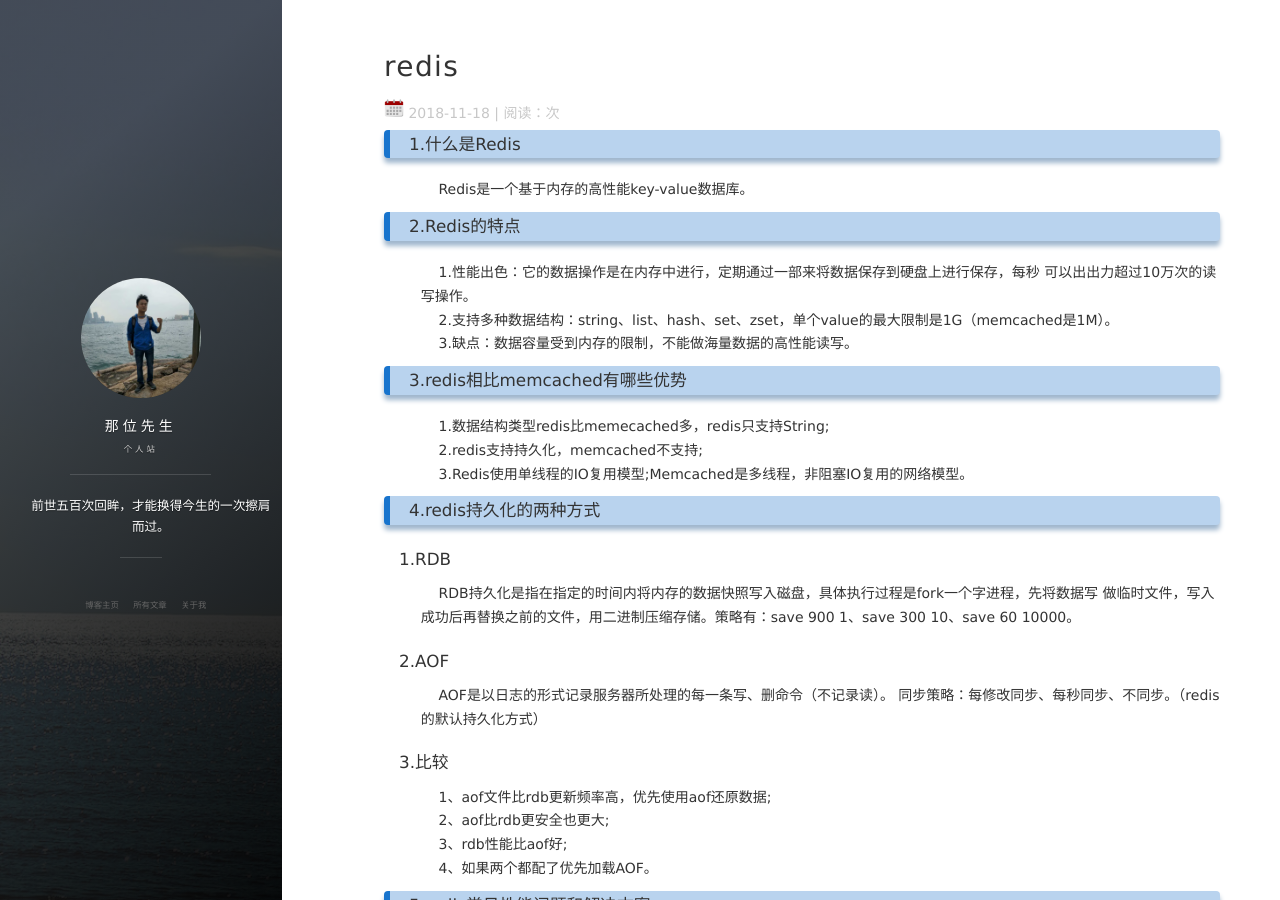
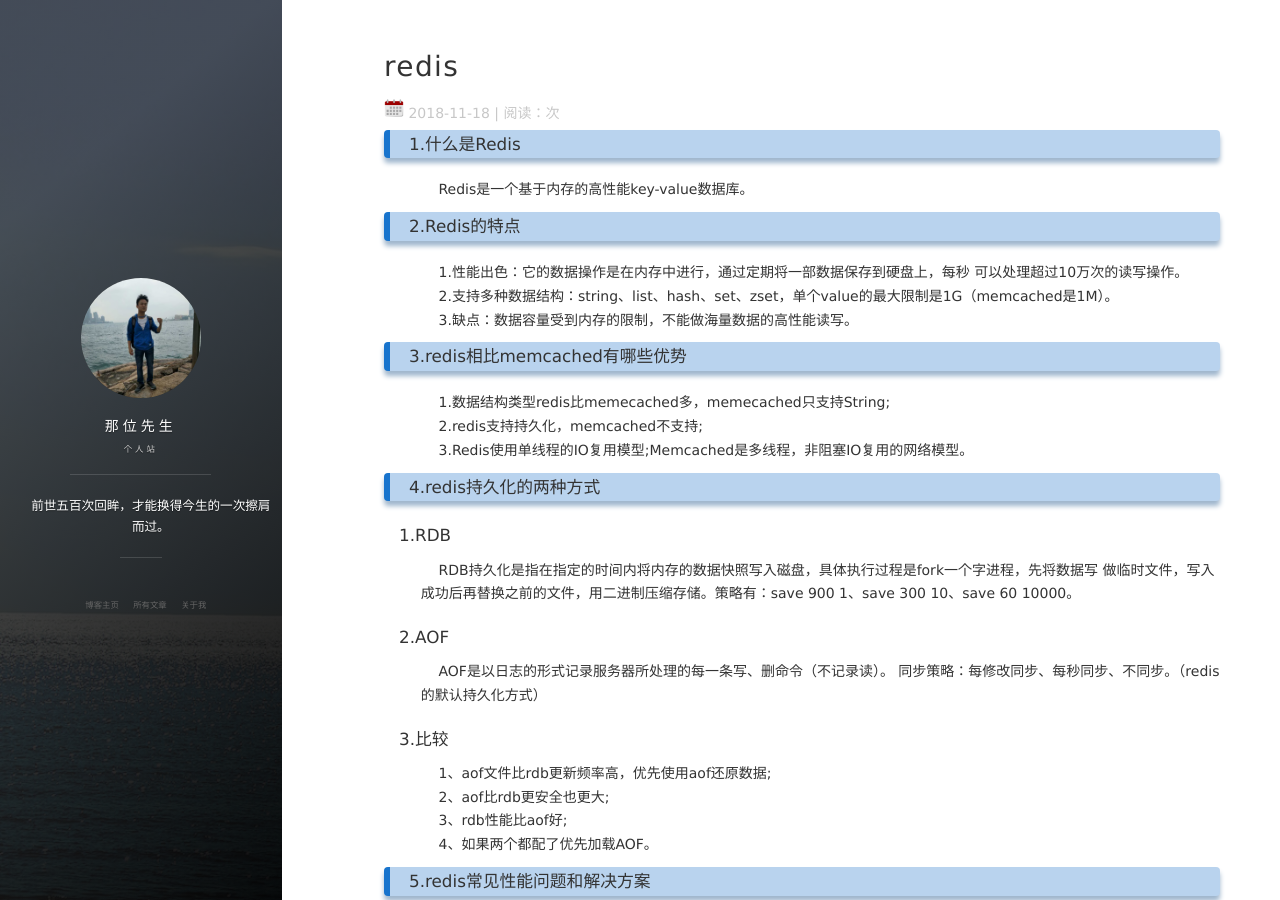
Before and after one commit to sirFive/sirFive.github.io, a Jekyll site: the page built from _posts/2019-01-06-redis.html, in a window 1280 px wide and 900 px high. Built offline with Jekyll 4.4.1, drawn with Linux system fonts in a browser that asks for light colours; nearby versions of some CDN libraries; comment, search, counter and statistics services are not loaded.

Commit message:
错别字纠正

```diff
--- a/_posts/2019-01-06-redis.html
+++ b/_posts/2019-01-06-redis.html
@@ -11,14 +11,14 @@ tag: 复习
 </p>
 <h3>2.Redis的特点</h3>
 <p style="margin-left: 2%;">
-	&nbsp;&nbsp;&nbsp;&nbsp;1.性能出色：它的数据操作是在内存中进行，定期通过一部来将数据保存到硬盘上进行保存，每秒
-	可以出出力超过10万次的读写操作。<br/>
+	&nbsp;&nbsp;&nbsp;&nbsp;1.性能出色：它的数据操作是在内存中进行，通过定期将一部数据保存到硬盘上，每秒
+	可以处理超过10万次的读写操作。<br/>
 	&nbsp;&nbsp;&nbsp;&nbsp;2.支持多种数据结构：string、list、hash、set、zset，单个value的最大限制是1G（memcached是1M）。<br/>
 	&nbsp;&nbsp;&nbsp;&nbsp;3.缺点：数据容量受到内存的限制，不能做海量数据的高性能读写。
 </p>
 <h3>3.redis相比memcached有哪些优势</h4>
 <p style="margin-left: 2%;">
-	&nbsp;&nbsp;&nbsp;&nbsp;1.数据结构类型redis比memecached多，redis只支持String;<br/>
+	&nbsp;&nbsp;&nbsp;&nbsp;1.数据结构类型redis比memecached多，memecached只支持String;<br/>
 	&nbsp;&nbsp;&nbsp;&nbsp;2.redis支持持久化，memcached不支持;<br/>
 	&nbsp;&nbsp;&nbsp;&nbsp;3.Redis使用单线程的IO复用模型;Memcached是多线程，非阻塞IO复用的网络模型。
 </p>
```
